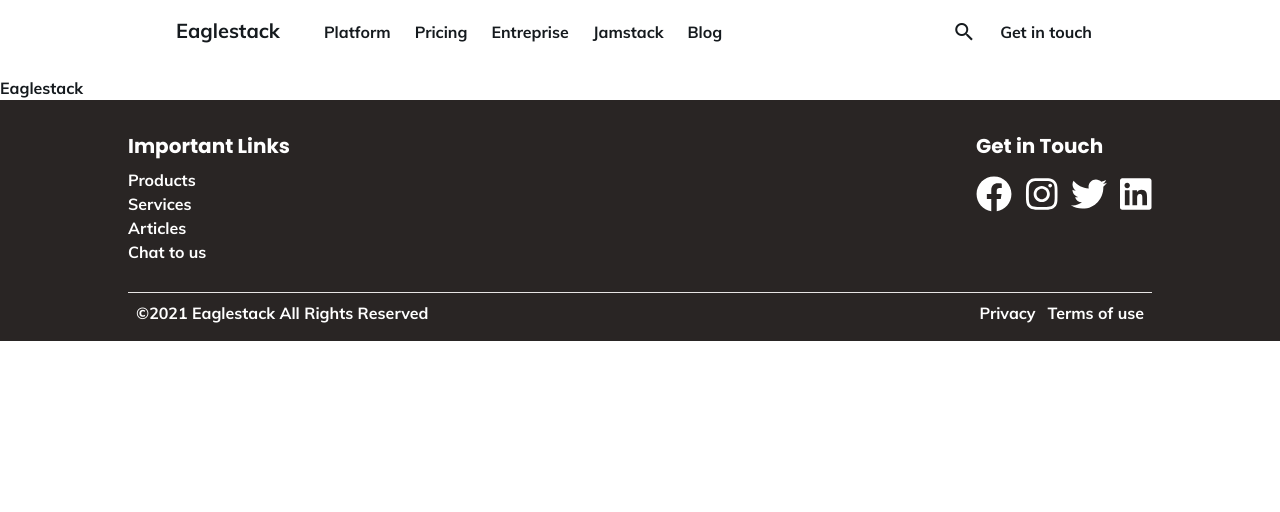
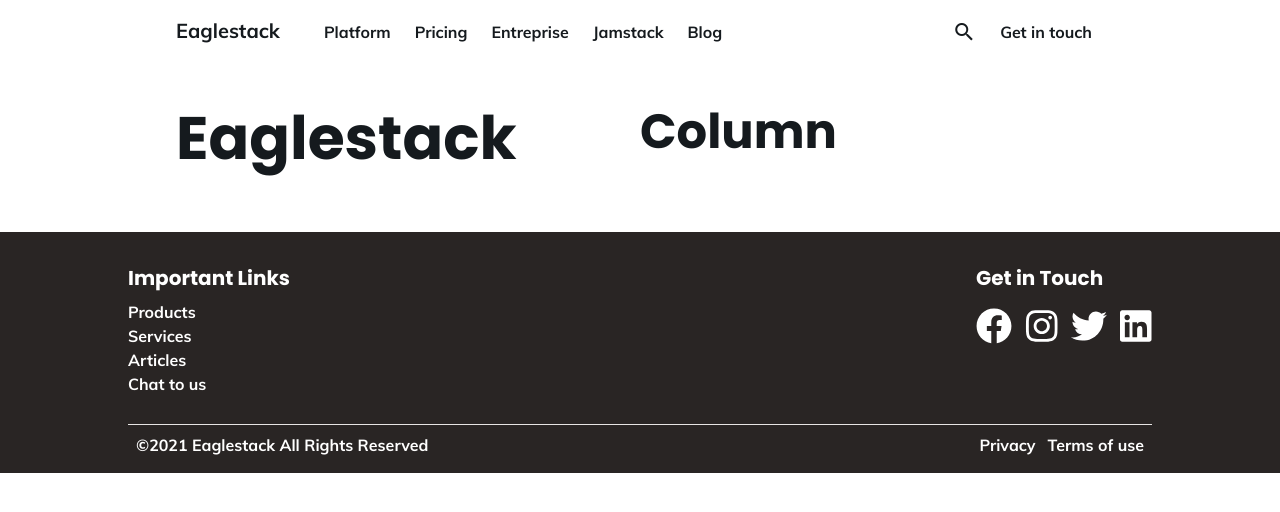
Before and after one commit to ChClaude/eaglestack, a Next.js app: page / in a window 1280 px wide. Shown: the top 512 px of the page. Built offline with nearby package versions, Linux system fonts and the light colour scheme.

Commit message:
added hero layout

```diff
--- a/components/Footer.tsx
+++ b/components/Footer.tsx
@@ -4,7 +4,7 @@ import { FontAwesomeIcon } from '@fortawesome/react-fontawesome';
 
 const Footer = () => {
   return (
-    <footer className="px-32 py-2 bg-gray-800 pt-8 pb-4 text-white">
+    <footer className="px-32 py-2 bg-gray-800 pt-8 pb-4 text-white mt-16 mb-1">
       <div className="flex justify-between mb-7">
         <div className="flex flex-col">
           <h6 className="pb-2">Important Links</h6>
--- a/components/Main.tsx
+++ b/components/Main.tsx
@@ -1,7 +1,20 @@
 import React from 'react';
 
 const Main = () => {
-  return <main>Eaglestack</main>;
+  return (
+    <div className="">
+      <section className="mx-44">
+        <div className="grid grid-cols-2 mt-12">
+          <div>
+            <h1>Eaglestack</h1>
+          </div>
+          <div>
+            <h2>Column</h2>
+          </div>
+        </div>
+      </section>
+    </div>
+  );
 };
 
 export default Main;
```
